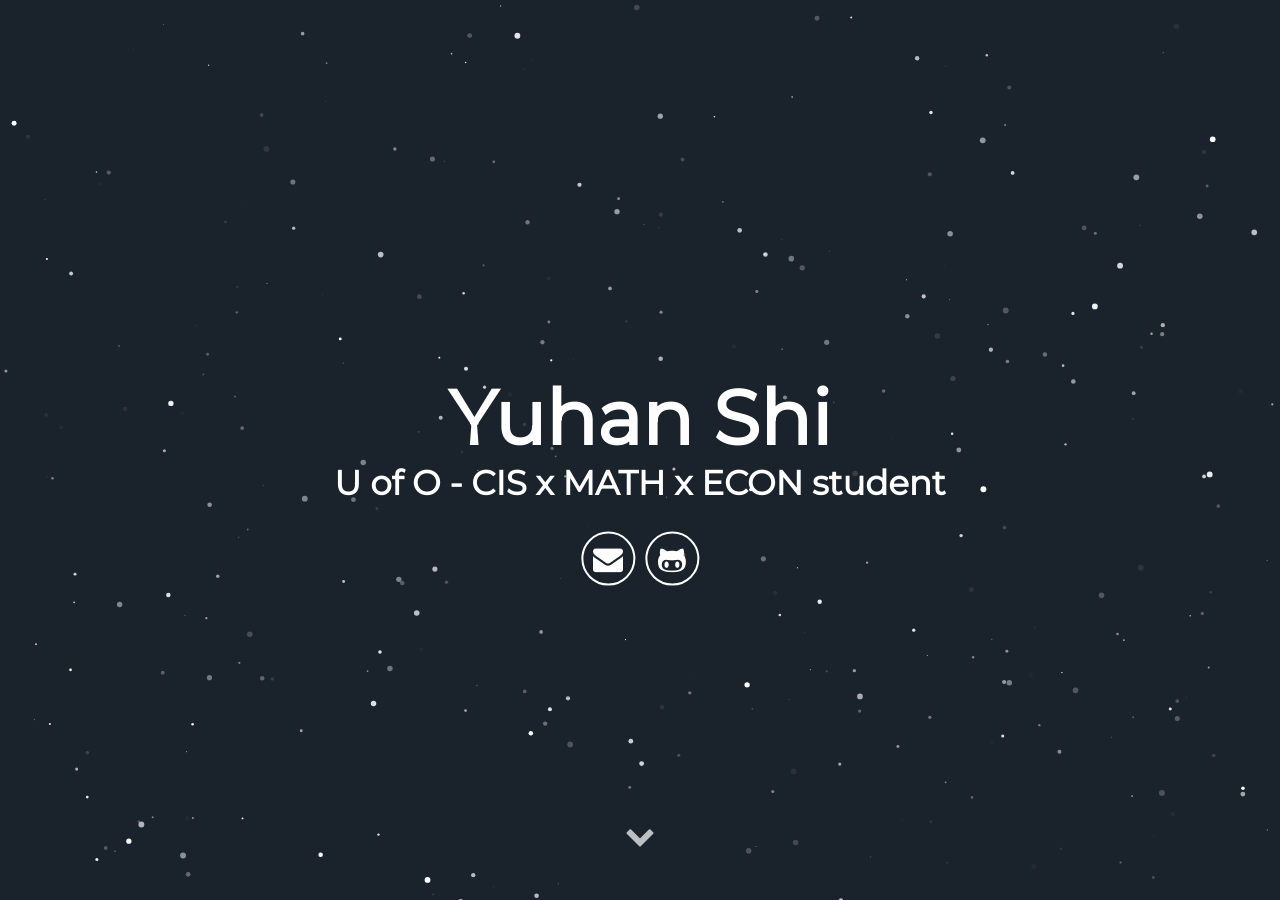
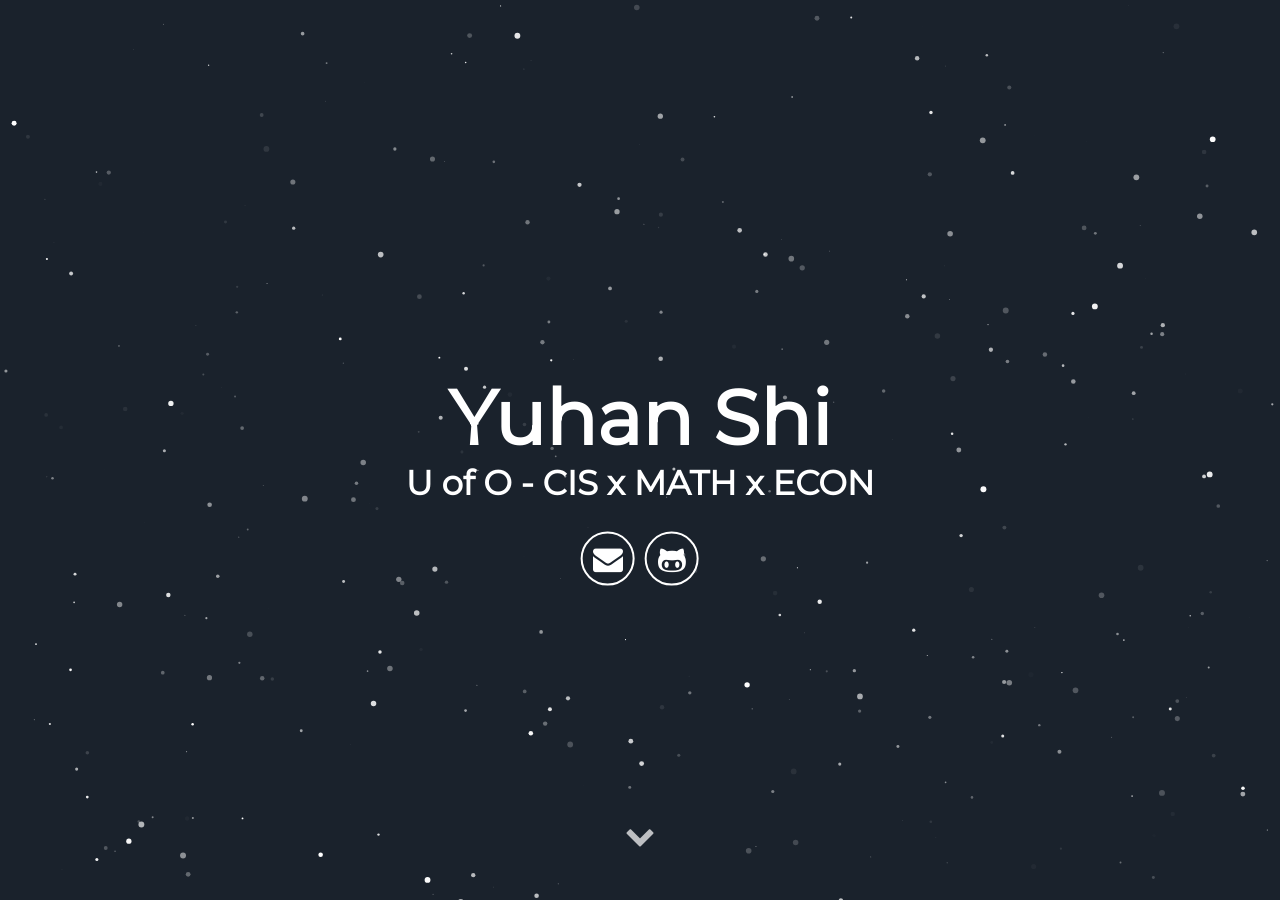
Before and after one commit to missystem/missyshi, a Jekyll site: the page built from index.html, in a window 1280 px wide and 900 px high. Built offline with Jekyll 4.4.1, drawn with Linux system fonts in a browser that asks for light colours; some web fonts are replaced.

Commit message:
Update _config.yml

```diff
--- a/_config.yml
+++ b/_config.yml
@@ -7,7 +7,7 @@ description: Yuhan's Resume
 # User settings
 username: Yuhan Shi
 user_description: I'm currently study in Computer Science, Mathematics, and Economics at University of Oregon. Visit my Github page here <a href="https://github.com/missystem/" target="_blank">https://github.com/missystem/</a>
-user_title: U of O - CIS x MATH x ECON student
+user_title: U of O - CIS x MATH x ECON
 email: misy.shi@gmail.com
 # twitter_username: lorem_ipsum
 github_username:  missystem
```
